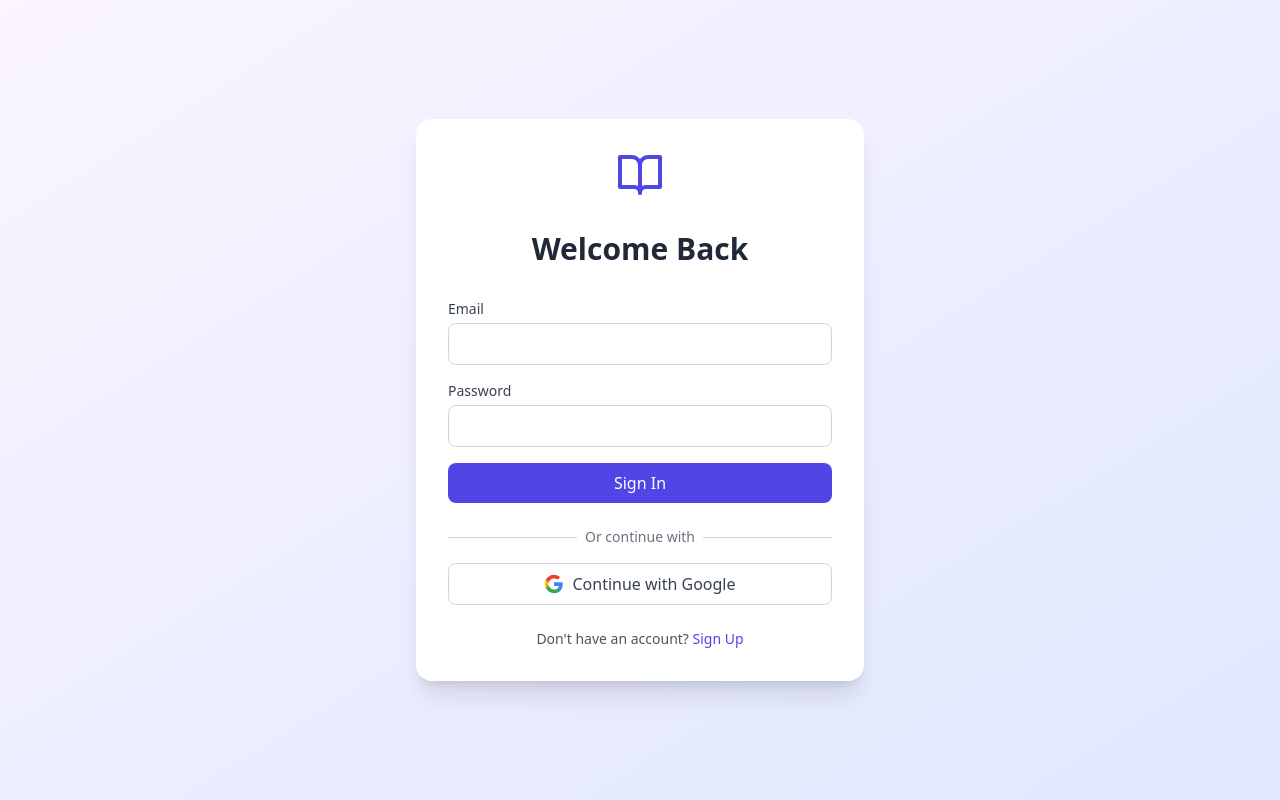
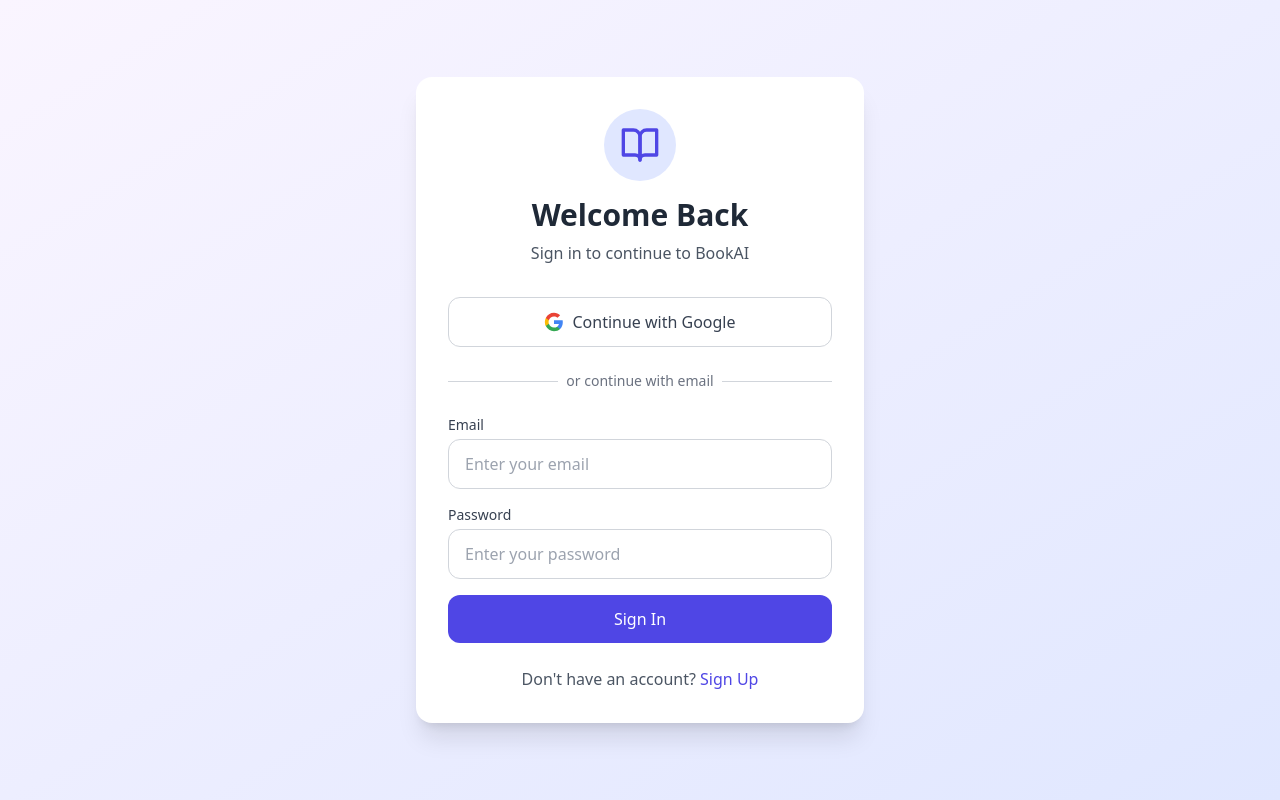
Before and after one commit to Adarshagupta/sb1-da6pxh, a React (Vite) app: page /auth in a window 1280 px wide. Built offline with nearby package versions, Linux system fonts and the light colour scheme; no server answers.

Commit message:
Update AuthForm.tsx

```diff
--- a/src/components/AuthForm.tsx
+++ b/src/components/AuthForm.tsx
@@ -4,14 +4,13 @@ import { auth } from '../lib/firebase';
 import {
   createUserWithEmailAndPassword,
   signInWithEmailAndPassword,
-  signInWithPopup,
-  GoogleAuthProvider,
   sendEmailVerification
 } from 'firebase/auth';
 import { BookOpen } from 'lucide-react';
 import { Notification } from './ui/Notification';
 import { Loader } from './ui/Loader';
-import { initializeNewUser, signInWithGoogle } from '../lib/firebase';
+import { signInWithGoogle } from '../lib/firebase';
+import { SEO } from './common/SEO';
 
 export function AuthForm() {
   const navigate = useNavigate();
@@ -37,7 +36,6 @@ export function AuthForm() {
         }
       } else {
         const userCredential = await createUserWithEmailAndPassword(auth, email, password);
-        await initializeNewUser(userCredential.user.uid, email);
         await sendEmailVerification(userCredential.user);
         setNotification({
           type: 'success',
@@ -73,64 +71,34 @@ export function AuthForm() {
   };
 
   return (
-    <div className="min-h-screen bg-gradient-to-br from-purple-50 to-indigo-100 flex items-center justify-center p-4">
-      <div className="bg-white rounded-2xl shadow-xl p-8 w-full max-w-md">
-        <div className="flex items-center justify-center mb-8">
-          <BookOpen className="w-12 h-12 text-indigo-600" />
+    <>
+      <SEO
+        title={isLogin ? "Sign In | BookAI" : "Sign Up | BookAI"}
+        description="Join BookAI to start creating AI-powered books. Sign in or create an account to access our book generation tools."
+        ogType="website"
+      />
+      <div className="min-h-screen bg-white md:bg-gradient-to-br md:from-purple-50 md:to-indigo-100 md:flex md:items-center md:justify-center p-0 md:p-6">
+        {/* Mobile Design */}
+        <div className="w-full h-full md:hidden flex flex-col">
+          {/* Logo Section */}
+          <div className="flex-none pt-12 pb-8 px-6 text-center">
+            <div className="inline-flex items-center justify-center p-3 bg-indigo-100 rounded-2xl mb-4">
+              <BookOpen className="w-10 h-10 text-indigo-600" />
             </div>
-        <h2 className="text-3xl font-bold text-center text-gray-800 mb-8">
+            <h1 className="text-2xl font-bold text-gray-800">
               {isLogin ? 'Welcome Back' : 'Create Account'}
-        </h2>
-
-        <form onSubmit={handleSubmit} className="space-y-4">
-          <div>
-            <label className="block text-sm font-medium text-gray-700 mb-1">
-              Email
-            </label>
-            <input
-              type="email"
-              value={email}
-              onChange={(e) => setEmail(e.target.value)}
-              className="w-full px-4 py-2 border border-gray-300 rounded-lg focus:ring-2 focus:ring-indigo-500 focus:border-transparent"
-              required
-            />
+            </h1>
+            <p className="mt-2 text-sm text-gray-600">
+              {isLogin ? 'Sign in to continue to BookAI' : 'Join BookAI to start creating'}
+            </p>
           </div>
 
-          <div>
-            <label className="block text-sm font-medium text-gray-700 mb-1">
-              Password
-            </label>
-            <input
-              type="password"
-              value={password}
-              onChange={(e) => setPassword(e.target.value)}
-              className="w-full px-4 py-2 border border-gray-300 rounded-lg focus:ring-2 focus:ring-indigo-500 focus:border-transparent"
-              required
-            />
-          </div>
-
-          <button
-            type="submit"
-            disabled={loading}
-            className="w-full bg-indigo-600 text-white py-2 px-4 rounded-lg hover:bg-indigo-700 transition duration-200 disabled:opacity-50 flex items-center justify-center"
-          >
-            {loading ? <Loader size="small" /> : (isLogin ? 'Sign In' : 'Sign Up')}
-          </button>
-        </form>
-
-        <div className="mt-6">
-          <div className="relative">
-            <div className="absolute inset-0 flex items-center">
-              <div className="w-full border-t border-gray-300"></div>
-            </div>
-            <div className="relative flex justify-center text-sm">
-              <span className="px-2 bg-white text-gray-500">Or continue with</span>
-            </div>
-          </div>
-
+          {/* Form Section */}
+          <div className="flex-1 bg-white rounded-t-3xl px-6 pt-8 pb-6">
+            {/* Google Sign In */}
             <button
               onClick={handleGoogleSignIn}
-            className="mt-4 w-full flex items-center justify-center gap-2 bg-white border border-gray-300 rounded-lg px-4 py-2 text-gray-700 hover:bg-gray-50 transition duration-200"
+              className="w-full flex items-center justify-center gap-2 bg-white border border-gray-300 rounded-2xl p-4 text-gray-700 hover:bg-gray-50 transition duration-200 mb-6"
             >
               <svg className="w-5 h-5" viewBox="0 0 24 24">
                 <path
@@ -150,11 +118,53 @@ export function AuthForm() {
                   fill="#EA4335"
                 />
               </svg>
-            Continue with Google
+              <span>Continue with Google</span>
             </button>
+
+            {/* Divider */}
+            <div className="relative my-6">
+              <div className="absolute inset-0 flex items-center">
+                <div className="w-full border-t border-gray-200"></div>
+              </div>
+              <div className="relative flex justify-center text-sm">
+                <span className="px-2 bg-white text-gray-500">or continue with email</span>
+              </div>
             </div>
 
-        <p className="mt-6 text-center text-sm text-gray-600">
+            {/* Email Form */}
+            <form onSubmit={handleSubmit} className="space-y-4">
+              <div>
+                <input
+                  type="email"
+                  value={email}
+                  onChange={(e) => setEmail(e.target.value)}
+                  className="w-full px-4 py-4 bg-gray-50 border border-gray-200 rounded-2xl focus:ring-2 focus:ring-indigo-500 focus:border-transparent text-base"
+                  required
+                  placeholder="Email"
+                />
+              </div>
+
+              <div>
+                <input
+                  type="password"
+                  value={password}
+                  onChange={(e) => setPassword(e.target.value)}
+                  className="w-full px-4 py-4 bg-gray-50 border border-gray-200 rounded-2xl focus:ring-2 focus:ring-indigo-500 focus:border-transparent text-base"
+                  required
+                  placeholder="Password"
+                />
+              </div>
+
+              <button
+                type="submit"
+                disabled={loading}
+                className="w-full bg-indigo-600 text-white py-4 rounded-2xl hover:bg-indigo-700 transition duration-200 disabled:opacity-50 flex items-center justify-center text-base font-medium"
+              >
+                {loading ? <Loader size="small" /> : (isLogin ? 'Sign In' : 'Sign Up')}
+              </button>
+            </form>
+
+            <p className="mt-6 text-center text-gray-600">
               {isLogin ? "Don't have an account? " : "Already have an account? "}
               <button
                 onClick={() => setIsLogin(!isLogin)}
@@ -163,6 +173,112 @@ export function AuthForm() {
                 {isLogin ? 'Sign Up' : 'Sign In'}
               </button>
             </p>
+          </div>
+        </div>
+
+        {/* Desktop Design */}
+        <div className="hidden md:block w-full max-w-md">
+          <div className="bg-white rounded-2xl shadow-xl p-8">
+            {/* Logo and Title */}
+            <div className="text-center mb-8">
+              <div className="flex justify-center mb-4">
+                <div className="p-3 md:p-4 bg-indigo-100 rounded-full">
+                  <BookOpen className="w-8 h-8 md:w-10 md:h-10 text-indigo-600" />
+                </div>
+              </div>
+              <h1 className="text-2xl md:text-3xl font-bold text-gray-800">
+                {isLogin ? 'Welcome Back' : 'Create Account'}
+              </h1>
+              <p className="mt-2 text-sm md:text-base text-gray-600">
+                {isLogin ? 'Sign in to continue to BookAI' : 'Join BookAI to start creating'}
+              </p>
+            </div>
+
+            {/* Google Sign In Button */}
+            <button
+              onClick={handleGoogleSignIn}
+              className="w-full flex items-center justify-center gap-2 bg-white border border-gray-300 rounded-xl px-4 py-3 text-gray-700 hover:bg-gray-50 transition duration-200 mb-6"
+            >
+              <svg className="w-5 h-5" viewBox="0 0 24 24">
+                <path
+                  d="M22.56 12.25c0-.78-.07-1.53-.2-2.25H12v4.26h5.92c-.26 1.37-1.04 2.53-2.21 3.31v2.77h3.57c2.08-1.92 3.28-4.74 3.28-8.09z"
+                  fill="#4285F4"
+                />
+                <path
+                  d="M12 23c2.97 0 5.46-.98 7.28-2.66l-3.57-2.77c-.98.66-2.23 1.06-3.71 1.06-2.86 0-5.29-1.93-6.16-4.53H2.18v2.84C3.99 20.53 7.7 23 12 23z"
+                  fill="#34A853"
+                />
+                <path
+                  d="M5.84 14.09c-.22-.66-.35-1.36-.35-2.09s.13-1.43.35-2.09V7.07H2.18C1.43 8.55 1 10.22 1 12s.43 3.45 1.18 4.93l2.85-2.22.81-.62z"
+                  fill="#FBBC05"
+                />
+                <path
+                  d="M12 5.38c1.62 0 3.06.56 4.21 1.64l3.15-3.15C17.45 2.09 14.97 1 12 1 7.7 1 3.99 3.47 2.18 7.07l3.66 2.84c.87-2.6 3.3-4.53 6.16-4.53z"
+                  fill="#EA4335"
+                />
+              </svg>
+              <span className="text-sm md:text-base">Continue with Google</span>
+            </button>
+
+            {/* Divider */}
+            <div className="relative my-6">
+              <div className="absolute inset-0 flex items-center">
+                <div className="w-full border-t border-gray-300"></div>
+              </div>
+              <div className="relative flex justify-center text-sm">
+                <span className="px-2 bg-white text-gray-500">or continue with email</span>
+              </div>
+            </div>
+
+            {/* Email Form */}
+            <form onSubmit={handleSubmit} className="space-y-4">
+              <div>
+                <label className="block text-sm font-medium text-gray-700 mb-1">
+                  Email
+                </label>
+                <input
+                  type="email"
+                  value={email}
+                  onChange={(e) => setEmail(e.target.value)}
+                  className="w-full px-4 py-3 border border-gray-300 rounded-xl focus:ring-2 focus:ring-indigo-500 focus:border-transparent text-sm md:text-base"
+                  required
+                  placeholder="Enter your email"
+                />
+              </div>
+
+              <div>
+                <label className="block text-sm font-medium text-gray-700 mb-1">
+                  Password
+                </label>
+                <input
+                  type="password"
+                  value={password}
+                  onChange={(e) => setPassword(e.target.value)}
+                  className="w-full px-4 py-3 border border-gray-300 rounded-xl focus:ring-2 focus:ring-indigo-500 focus:border-transparent text-sm md:text-base"
+                  required
+                  placeholder="Enter your password"
+                />
+              </div>
+
+              <button
+                type="submit"
+                disabled={loading}
+                className="w-full bg-indigo-600 text-white py-3 px-4 rounded-xl hover:bg-indigo-700 transition duration-200 disabled:opacity-50 flex items-center justify-center text-sm md:text-base"
+              >
+                {loading ? <Loader size="small" /> : (isLogin ? 'Sign In' : 'Sign Up')}
+              </button>
+            </form>
+
+            <p className="mt-6 text-center text-sm md:text-base text-gray-600">
+              {isLogin ? "Don't have an account? " : "Already have an account? "}
+              <button
+                onClick={() => setIsLogin(!isLogin)}
+                className="text-indigo-600 hover:text-indigo-800 font-medium"
+              >
+                {isLogin ? 'Sign Up' : 'Sign In'}
+              </button>
+            </p>
+          </div>
         </div>
 
         {notification && (
@@ -173,5 +289,6 @@ export function AuthForm() {
           />
         )}
       </div>
+    </>
   );
 }
```
Lines whose indentation alone changed are shown as unchanged.
